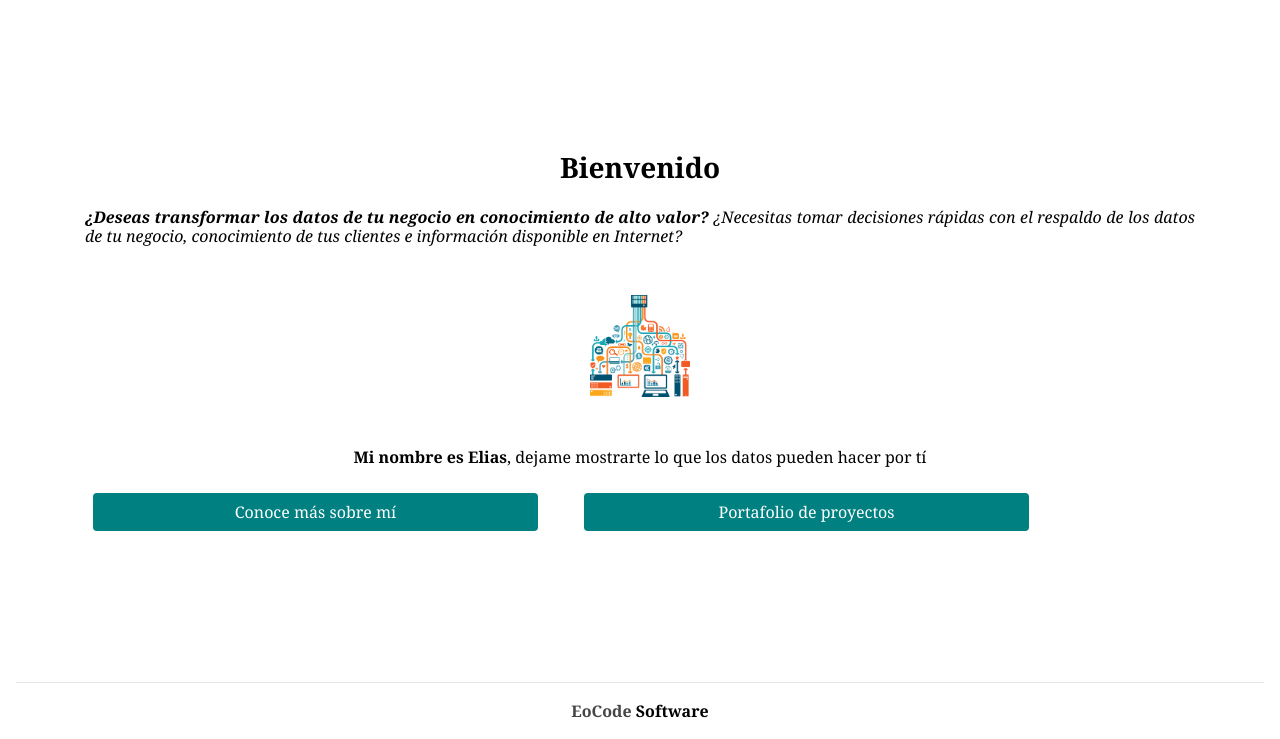
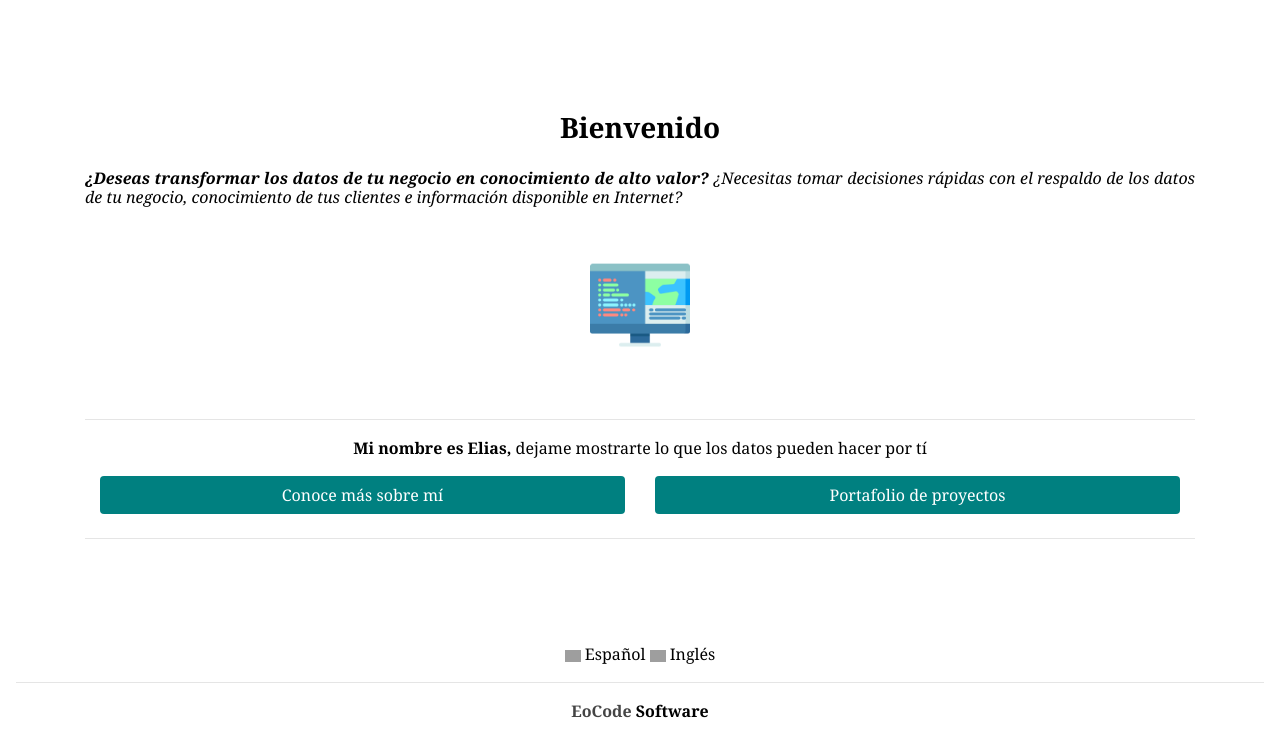
Before and after one commit to eocode/Personal-Page-with-Django, a Django app: page /es/ in a window 1280 px wide. Shown: the part 61-800 px from the top of the page. Run offline with Django 3.2, Linux system fonts and the light colour scheme; some libraries are stand-ins or nearby versions; grey boxes are pictures that could not be loaded.

Commit message:
:rocket: Update translations in home

```diff
--- a/core/templates/core/base.html
+++ b/core/templates/core/base.html
@@ -30,6 +30,26 @@
     </main>
 
     <footer class="mastfoot mt-auto">
+        {% load i18n %}
+        <div class="sm-12 text-center">
+            {% get_current_language as LANGUAGE_CODE %}
+            {% get_available_languages as LANGUAGES %}
+            {% get_language_info_list for LANGUAGES as languages %}
+            {% for language in languages %}
+                {% if language.code == 'es' %}
+                    <a href="/{{ language.code }}"><img src="https://image.flaticon.com/icons/svg/630/630615.svg"
+                                                        width="16"
+                                                        alt="language es">
+                        Español</a>
+                {% endif %}
+                {% if language.code == 'en' %}
+                    <a href="/{{ language.code }}"><img src="https://image.flaticon.com/icons/svg/412/412828.svg"
+                                                        width="16"
+                                                        alt="language en">
+                        Inglés</a>
+                {% endif %}
+            {% endfor %}
+        </div>
         <hr/>
         <div class="inner text-center">
             <strong>EoCode <a href="https://eliasojedamedina.com/">Software</a></strong>
--- a/core/templates/core/home.html
+++ b/core/templates/core/home.html
@@ -11,9 +11,8 @@
             <h3 class="font-weight-bold pt-4 mb-4  text-center">{% trans "Bienvenido" %}</h3>
 
             <h6 class="font-italic mb-5 text-justify">
-                <b>¿Deseas transformar los datos de tu negocio en conocimiento de alto valor?</b>
-                ¿Necesitas tomar decisiones rápidas con el respaldo de los datos de tu negocio, conocimiento de tus
-                clientes e información disponible en Internet?
+                <b>{% trans "¿Deseas transformar los datos de tu negocio en conocimiento de alto valor?" %}</b>
+                {% trans "¿Necesitas tomar decisiones rápidas con el respaldo de los datos de tu negocio, conocimiento de tus clientes e información disponible en Internet?" %}
             </h6>
 
             <div class="row mx-lg-5 mx-md-3 text-center">
@@ -26,19 +25,25 @@
                 </div>
             </div>
 
-            <p class="text-center"><b>Mi nombre es Elias</b>, dejame mostrarte lo que los datos pueden hacer por tí</p>
-            <div class="row">
-                <div class="col-sm-5 m-2">
+            <hr>
+
+            <p class="text-center">
+                <b>{% trans "Mi nombre es Elias, " %}</b>{% trans "dejame mostrarte lo que los datos pueden hacer por tí" %}
+            </p>
+            <div class="row mx-auto">
+                <div class="col-sm-6 mb-2">
                     <a class="btn btn-app btn-block" href="{% url 'about' %}">
-                        Conoce más sobre mí
+                        {% trans "Conoce más sobre mí" %}
                     </a>
                 </div>
-                <div class="col-sm-5 m-2">
+                <div class="col-sm-6">
                     <a class="btn btn-app btn-block" href="{% url 'portfolio' %}">
-                        Portafolio de proyectos
+                        {% trans "Portafolio de proyectos" %}
                     </a>
                 </div>
             </div>
+
+            <hr>
 
         </section>
         <!--Section: Content-->
```
Also changed, not shown: README.md, core/static/core/img/data.png, img/1.png, locale/en/LC_MESSAGES/django.po, locale/es/LC_MESSAGES/django.po, 2 other files.
